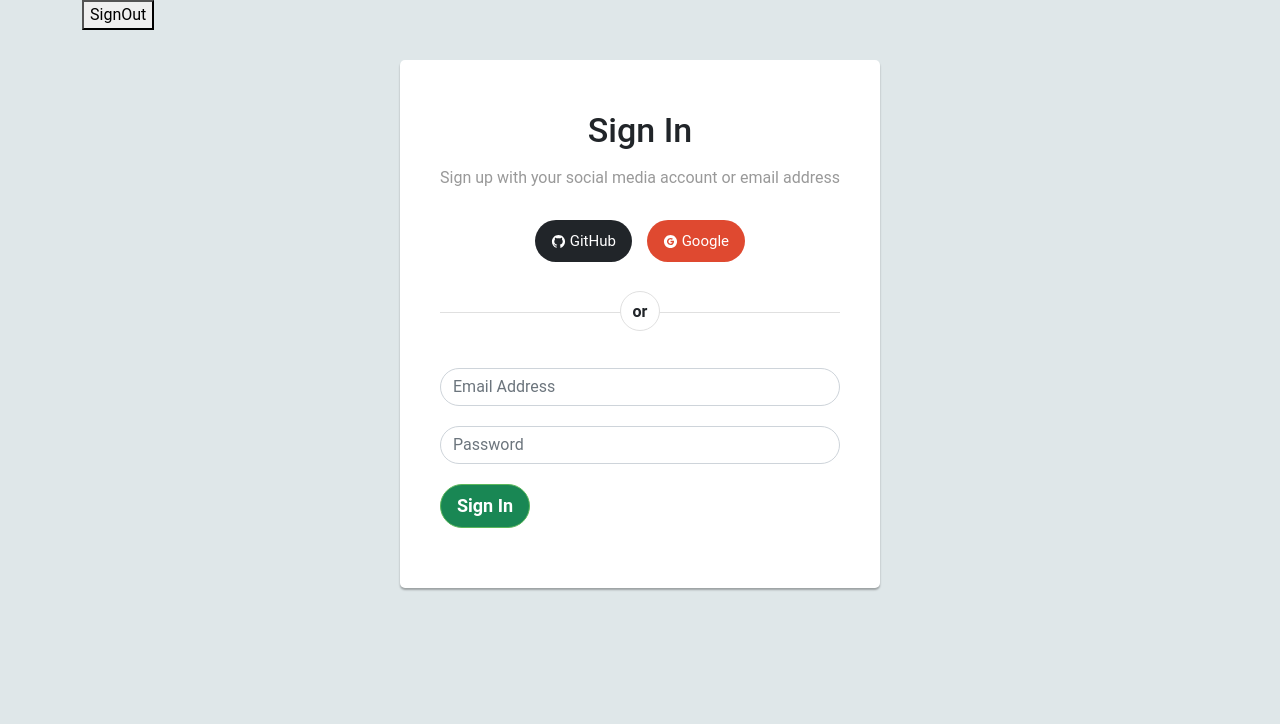
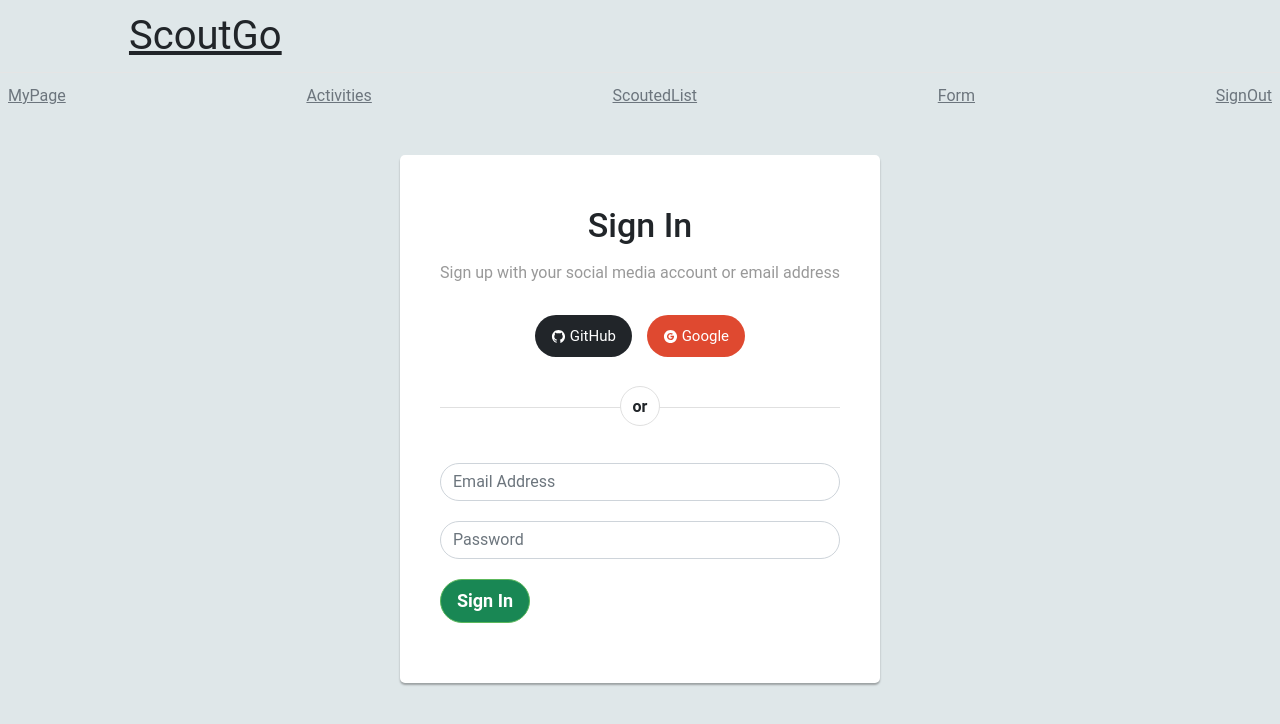
Before and after one commit to taiki-nd/scout_go_front, a React (Create React App) app: page /signin in a window 1280 px wide. Shown: the top 724 px of the page. Built offline with nearby package versions, Linux system fonts and the light colour scheme; no server answers.

Commit message:
Headerの作成

```diff
--- a/src/App.tsx
+++ b/src/App.tsx
@@ -10,10 +10,8 @@ function App() {
     <>
       <body>
         <BrowserRouter>
+          <Header />
           <main className="container">
-            {
-              <Header />
-            }
 
             <Routes>
               <Route path="/signup" element={<SignUp />} />
--- /dev/null
+++ b/src/components/part/Header.css
@@ -0,0 +1,30 @@
+.blog-header {
+  line-height: 1;
+  border-bottom: 1px solid #e5e5e5;
+}
+
+.nav-scroller .nav {
+  display: flex;
+  flex-wrap: nowrap;
+  padding-bottom: 1rem;
+  margin-top: -1px;
+  overflow-x: auto;
+  text-align: center;
+  white-space: nowrap;
+  -webkit-overflow-scrolling: touch;
+}
+
+.nav-scroller {
+  position: relative;
+  z-index: 2;
+  height: 2.75rem;
+  overflow-y: hidden;
+}
+
+.blog-footer {
+  padding: 2.5rem 0;
+  color: #727272;
+  text-align: center;
+  background-color: #f9f9f9;
+  border-top: 0.05rem solid #e5e5e5;
+}
--- a/src/components/part/Header.tsx
+++ b/src/components/part/Header.tsx
@@ -1,19 +1,36 @@
 import { signOut } from 'firebase/auth'
+import './Header.css'
+import { NavLink } from 'react-router-dom';
 import { auth } from '../../utils/firebase';
 
 export const Header = () => {
   const clickLogout = async () => {
-    signOut(auth).then(()=>{
+    signOut(auth).then(() => {
       console.log("ログアウトしました");
     })
-    .catch( (error)=>{
-      console.log(`ログアウト時にエラーが発生しました (${error})`);
-    });
+      .catch((error) => {
+        console.log(`ログアウト時にエラーが発生しました (${error})`);
+      });
   }
 
-  return(
+  return (
     <>
-      <button onClick={clickLogout}>SignOut</button>
+      <header className="blog-header py-3">
+        <div className="row flex-nowrap justify-content-between align-items-center">
+          <div className="col-4 text-center">
+            <a className="fs-1 text-dark" href="/">ScoutGo</a>
+          </div>
+        </div>
+      </header>
+      <div className="nav-scroller py-1 mb-2">
+        <nav className="nav d-flex justify-content-between">
+          <NavLink to="/" className="p-2 link-secondary">MyPage</NavLink>
+          <NavLink to="/" className="p-2 link-secondary">Activities</NavLink>
+          <NavLink to="/" className="p-2 link-secondary">ScoutedList</NavLink>
+          <NavLink to="/" className="p-2 link-secondary">Form</NavLink>
+          <NavLink className="p-2 link-secondary" to="/login" onClick={clickLogout}>SignOut</NavLink>
+        </nav>
+      </div>
     </>
   );
 }
```
